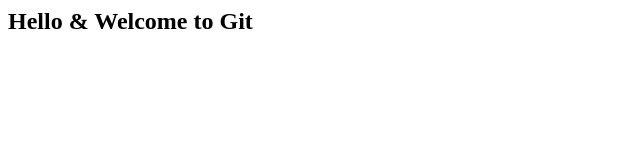
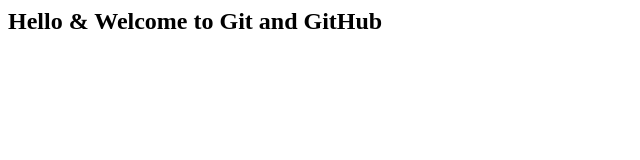
Before and after one commit to techmomo/npci-iiht, a plain HTML site: page index.html in a window 1280 px wide. Shown: the whole page, without its empty margins (0-640 px from the left). Drawn offline with Linux system fonts and the light colour scheme.

Commit message:
Update index.html

```diff
--- a/index.html
+++ b/index.html
@@ -1 +1 @@
-<h2>Hello & Welcome to Git</h2>
+<h2>Hello & Welcome to Git and GitHub</h2>
```
